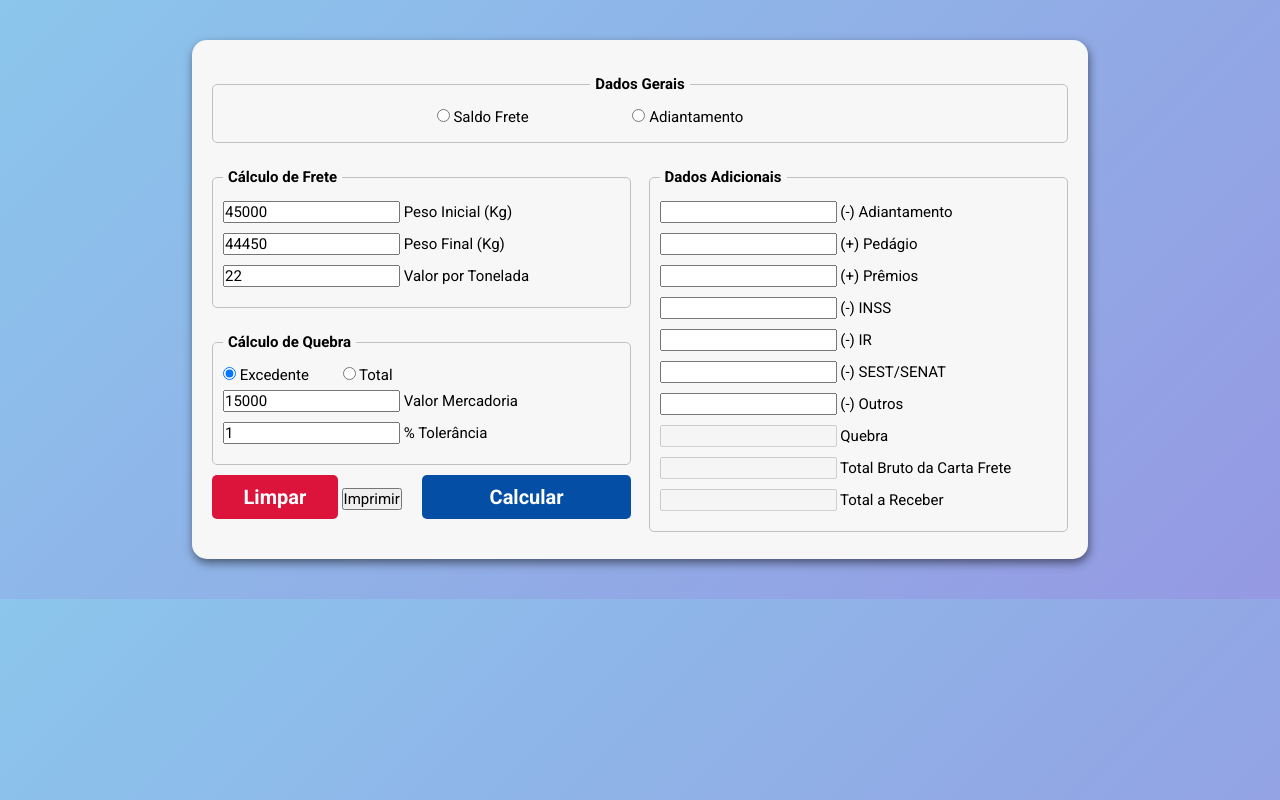
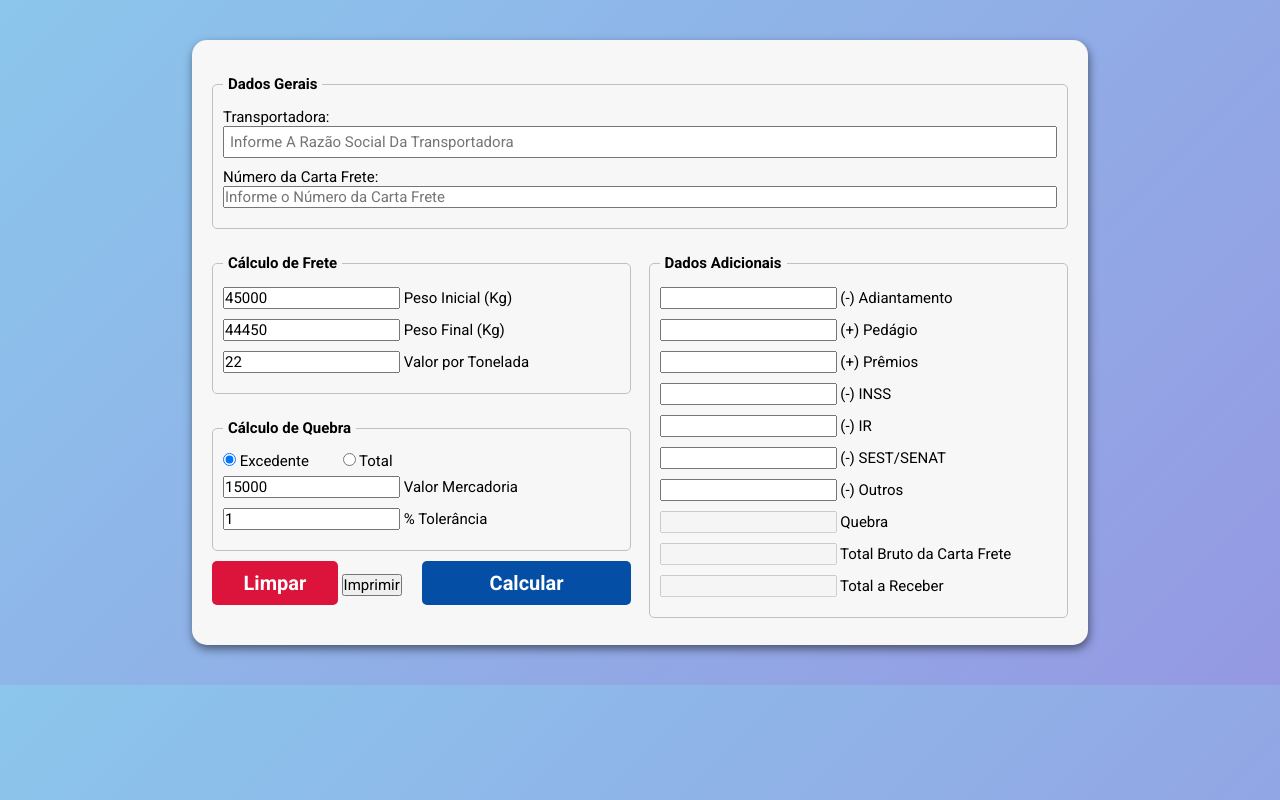
Before and after one commit to buscarato/CartaFrete, a plain HTML site: page index.html in a window 1280 px wide. Drawn offline with Linux system fonts and the light colour scheme.

Commit message:
teste de commit

```diff
--- a/index.html
+++ b/index.html
@@ -15,10 +15,12 @@
             <!-- Dados Gerais -->
             <fieldset class="dados-gerais">
                 <legend>Dados Gerais</legend>
-                <input type="radio" id="SaldoFrete" name="tipo-frete" value="SaldoFrete" />
-                <label for="SaldoFrete">Saldo Frete</label>
-                <input type="radio" id="Adiantamento" name="tipo-frete" value="Adiantamento" />
-                <label for="Adiantamento">Adiantamento</label>
+
+                <label for="transportadora">Transportadora:</label>
+                <input type="text" id="transportadora" placeholder="Informe a Razão Social da transportadora">
+
+                <label for="nrCartaFrete">Número da Carta Frete:</label>
+                <input type="text" id="nrCartaFrete" placeholder="Informe o Número da Carta Frete">
             </fieldset>
 
             <!-- Cálculo do Frete -->
@@ -84,7 +86,7 @@
             </fieldset>
 
             <fieldset class="botoes">
-                <input type="button" class="estilo-padrao-botao" id="btnLimpar" value="Limpar"
+                <input type="reset" class="estilo-padrao-botao" id="btnLimpar" value="Limpar"
                     onClick="document.location.reload(true)">
                 <input type="button" class="estilo-padrao-botao" id="btnImprimir" value="Imprimir"
                     onClick="window.print()">
--- a/styles.css
+++ b/styles.css
@@ -39,12 +39,21 @@ body {
     float: right;
 }
 
-.dados-adicionais input {}
-
 .dados-gerais {
     width: 100%;
-    text-align: center;
     padding: 10px;
+    display: flex;
+    flex-direction: column;
+}
+
+#transportadora {
+    width: 100%;
+    padding: 5px;
+    text-transform: capitalize;
+}
+
+#nrCartaFrete {
+    width: 100%;
 }
 
 fieldset {
@@ -62,10 +71,6 @@ legend {
 
 label {
     cursor: pointer;
-}
-
-.dados-gerais label {
-    padding-right: 100px;
 }
 
 input {
```
